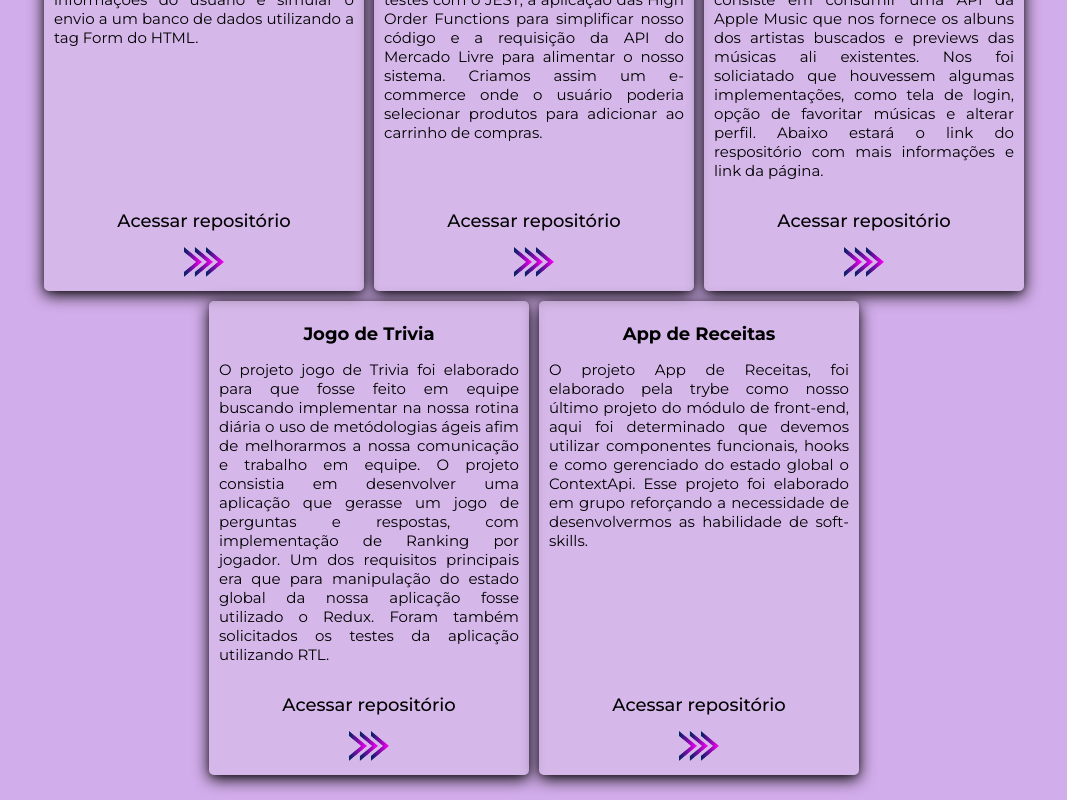
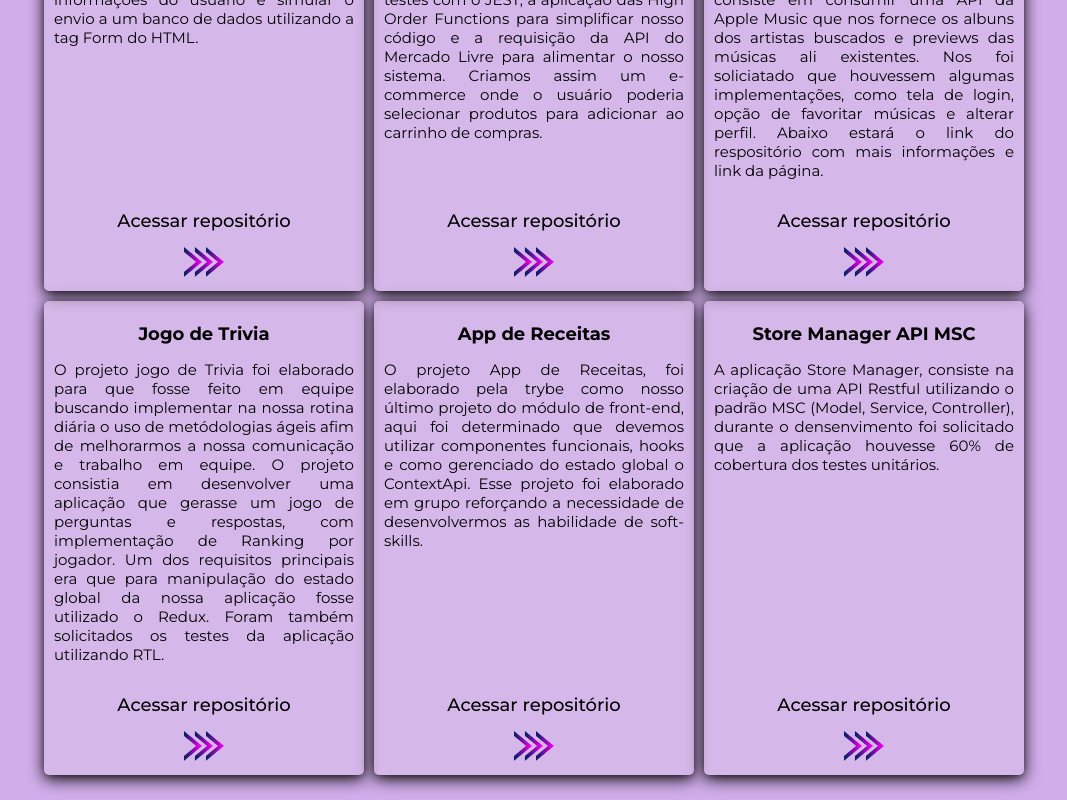
Before and after one commit to IgorBrizack/portfolioWeb, a React (Create React App) app: page / in a window 1280 px wide. Shown: the part 855-1655 px from the top of the page, without its empty margins (106-1173 px from the left). Built offline with nearby package versions, Linux system fonts and the light colour scheme.

Commit message:
inserindo projeto Store Manager

```diff
--- a/src/Components/Projetos.js
+++ b/src/Components/Projetos.js
@@ -90,6 +90,22 @@ function Projetos() {
             </a>
           </div>
         </div>
+        <div className="projects-container">
+          <div>
+            <h1>
+              Store Manager API MSC
+            </h1>
+            <p>
+              A aplicação Store Manager, consiste na criação de uma API Restful utilizando o padrão MSC (Model, Service, Controller), durante o densenvimento foi solicitado que a aplicação houvesse 60% de cobertura dos testes unitários.
+            </p>
+          </div>
+          <div className="tecnologia-link-container">
+            <h2>Acessar repositório</h2>
+            <a href="https://github.com/IgorBrizack/ProjetoStoreManager" target='_blank' rel="noreferrer">
+            <img className="redirect-button" alt="githubImg" height="30" width="40" src={image} />
+            </a>
+          </div>
+        </div>
       </div>
     </div>
   )
```
